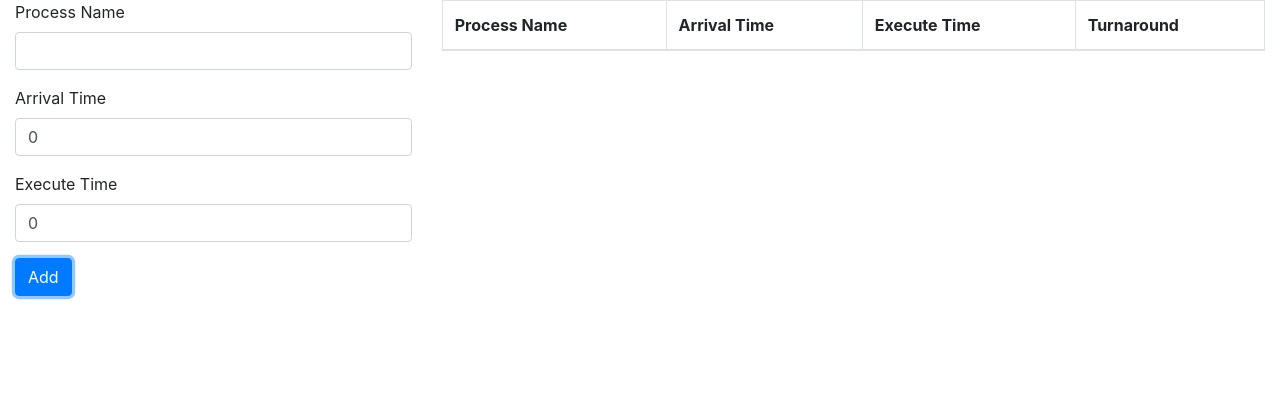
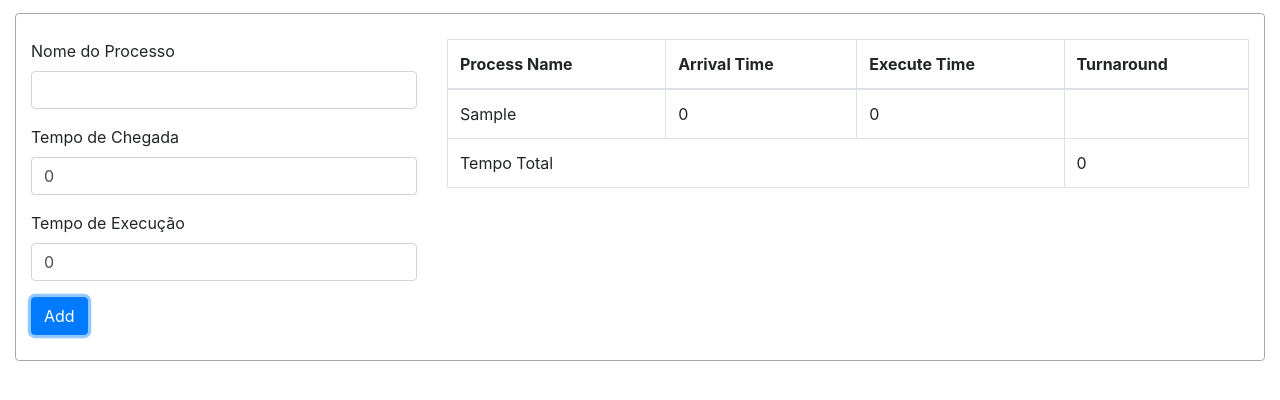
Before and after one commit to pedroyremolo/round-robin-simulator, an Angular app: page / in a window 1280 px wide. Both pictures are taken after typing "Sample" into the empty fields and a click on the button "Add". Shown: the top 400 px of the page. Built offline with nearby package versions, Linux system fonts and the light colour scheme.

Commit message:
[ADD]Inserção de dados na tabela e cálculo do total sem considerar tempo de atraso e validação de formulário

```diff
--- a/src/app/app.component.html
+++ b/src/app/app.component.html
@@ -1,17 +1,17 @@
 <div class="container-fluid">
-  <div class="row">
+  <div class="row cockpit">
     <div class="col-sm-4">
       <form>
         <div class="form-group">
-          <label for="name">Process Name</label>
+          <label for="name">Nome do Processo</label>
           <input class="form-control" type="text" name="name" id="name" [(ngModel)]="inputProcess.name">
         </div>
         <div class="form-group">
-          <label for="arrival-time">Arrival Time</label>
+          <label for="arrival-time">Tempo de Chegada</label>
           <input class="form-control" type="number" name="arrival-time" id="arrival-time" [(ngModel)]="inputProcess.arrivalTime">
         </div>
         <div class="form-group">
-          <label for="execute-time">Execute Time</label>
+          <label for="execute-time">Tempo de Execução</label>
           <input class="form-control" type="number" name="execute-time" id="execute-time" [(ngModel)]="inputProcess.executionTime">
         </div>
         <button class="btn btn-primary" (click)="addProcess()">Add</button>
@@ -28,8 +28,19 @@
           </tr>
         </thead>
         <tbody>
-          <tr></tr>
+          <tr *ngFor="let process of processControl;index as i;">
+            <td>{{process.name}}</td>
+            <td>{{process.arrivalTime}}</td>
+            <td>{{process.executionTime}}</td>
+            <td></td>
+          </tr>
         </tbody>
+        <tfoot>
+          <tr>
+            <td colspan="3">Tempo Total</td>
+            <td>{{totalTime}}</td>
+          </tr>
+        </tfoot>
       </table>
     </div>
   </div>
--- a/src/app/app.component.sass
+++ b/src/app/app.component.sass
@@ -0,0 +1,5 @@
+.cockpit
+  padding: 2% 0
+  border: 1px solid darkgray
+  border-radius: 4px
+  margin: 1% 0
--- a/src/app/app.component.ts
+++ b/src/app/app.component.ts
@@ -1,5 +1,5 @@
-import { Component } from '@angular/core';
-import { Process } from './shared/models/process.model';
+import {Component} from '@angular/core';
+import {Process} from './shared/models/process.model';
 
 @Component({
   selector: 'app-root',
@@ -8,13 +8,15 @@ import { Process } from './shared/models/process.model';
 })
 export class AppComponent {
   private inputProcess: Process = new Process('', 0, 0);
-  private processControl = [];
+  private processControl: Process[] = [];
+  private totalTime = 0;
 
-  constructor() { }
+  constructor() {
+  }
 
   addProcess() {
     this.processControl.push(this.inputProcess);
-    console.log(this.processControl);
+    this.totalTime += this.inputProcess.executionTime;
     this.inputProcess = new Process('', 0, 0);
   }
 }
```
